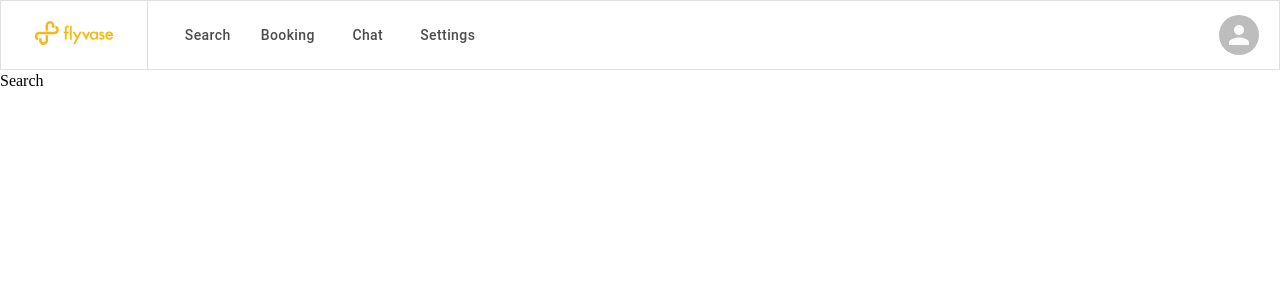
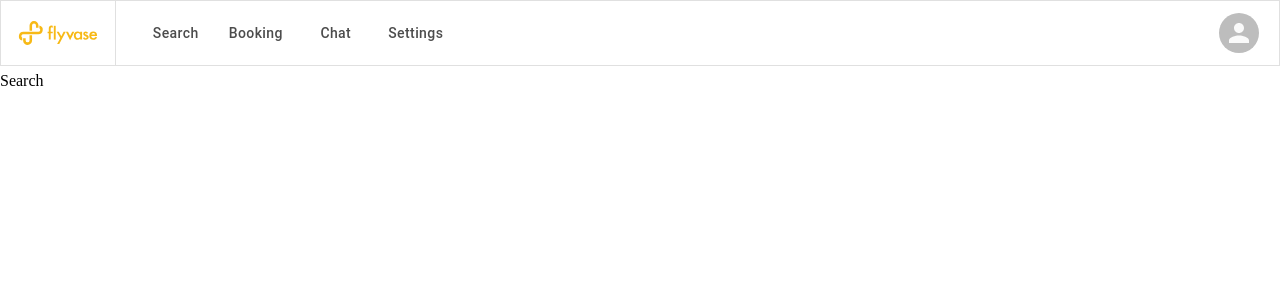
Before and after one commit to flyvase/seller-web-page, a React app: page / in a window 1280 px wide. Shown: the top 300 px of the page. Built offline with nearby package versions, Linux system fonts and the light colour scheme.

Commit message:
removed padding of app logo on header

```diff
--- a/src/components/common/Header.tsx
+++ b/src/components/common/Header.tsx
@@ -28,9 +28,7 @@ export const Header: React.VFC = (props) => {
   return (
     <AppBar color="transparent" variant="outlined" position="fixed">
       <Toolbar disableGutters>
-        <Box px={2}>
-          <img src={horizontalLogo} className={classes.logo} />
-        </Box>
+        <img src={horizontalLogo} className={classes.logo} />
         <Divider orientation="vertical" flexItem />
         <Box width={20} />
         <Tabs value={false}>
```
